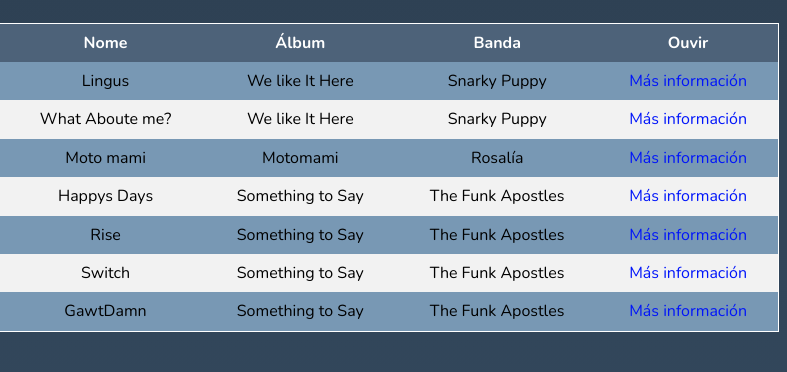
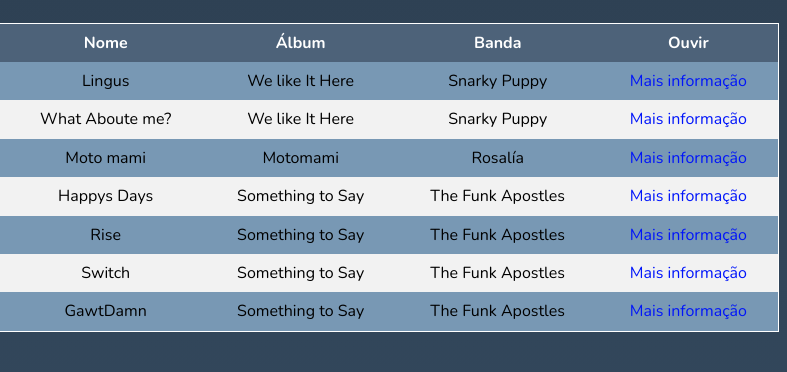
Before and after one commit to cristianbrunone/OT-07FanPage, a website: page Pages/conteudo.html in a window 1280 px wide. Shown: the part 218-590 px from the top of the page, 267-1054 px from the left. Drawn offline with nearby package versions, Linux system fonts and the light colour scheme; files that its build step writes are made by us from their sources.

Commit message:
Update conteudo.html

```diff
--- a/Pages/conteudo.html
+++ b/Pages/conteudo.html
@@ -50,49 +50,49 @@
                         <td>Lingus</td>
                         <td>We like It Here</td>
                         <td>Snarky Puppy</td>
-                        <td><a href="">Más información</a></td>
+                        <td><a href="">Mais informação</a></td>
                     </tr>
                     <tr>
                         <td>2</td>
                         <td>What Aboute me?</td>
                         <td>We like It Here</td>
                         <td>Snarky Puppy</td>
-                        <td><a href="">Más información</a></td>
+                        <td><a href="">Mais informação</a></td>
                     </tr>
                     <tr>
                         <td>3</td>
                         <td>Moto mami</td>
                         <td>Motomami</td>
                         <td>Rosalía</td>
-                        <td><a href="">Más información</a></td>
+                        <td><a href="">Mais informação</a></td>
                     </tr>
                     <tr>
                         <td>4</td>
                         <td>Happys Days</td>
                         <td>Something to Say</td>
                         <td>The Funk Apostles</td>
-                        <td><a href="">Más información</a></td>
+                        <td><a href="">Mais informação</a></td>
                     </tr>
                     <tr>
                         <td>5</td>
                         <td>Rise</td>
                         <td>Something to Say</td>
                         <td>The Funk Apostles</td>
-                        <td><a href="">Más información</a></td>
+                        <td><a href="">Mais informação</a></td>
                     </tr>
                     <tr>
                         <td>6</td>
                         <td>Switch</td>
                         <td>Something to Say</td>
                         <td>The Funk Apostles</td>
-                        <td><a href="">Más información</a></td>
+                        <td><a href="">Mais informação</a></td>
                     </tr>
                     <tr>
                         <td>7</td>
                         <td>GawtDamn</td>
                         <td>Something to Say</td>
                         <td>The Funk Apostles</td>
-                        <td><a href="">Más información</a></td>
+                        <td><a href="">Mais informação</a></td>
                     </tr>
                 </tbody>
             </table>
```
